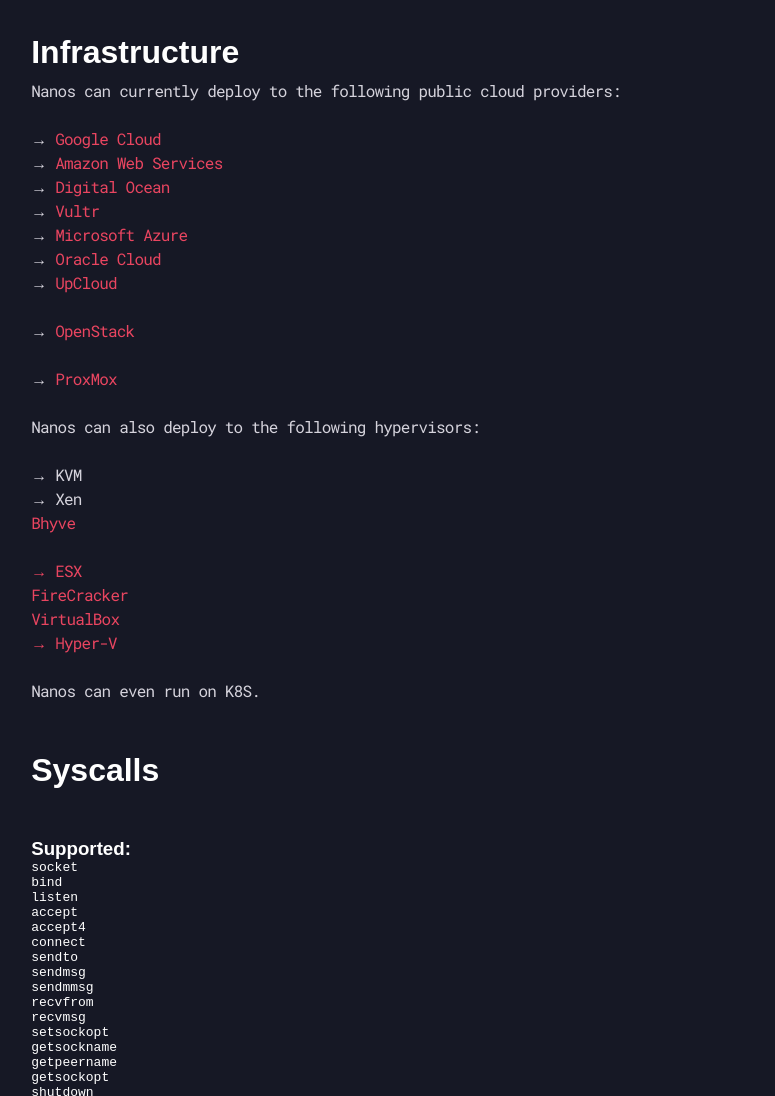
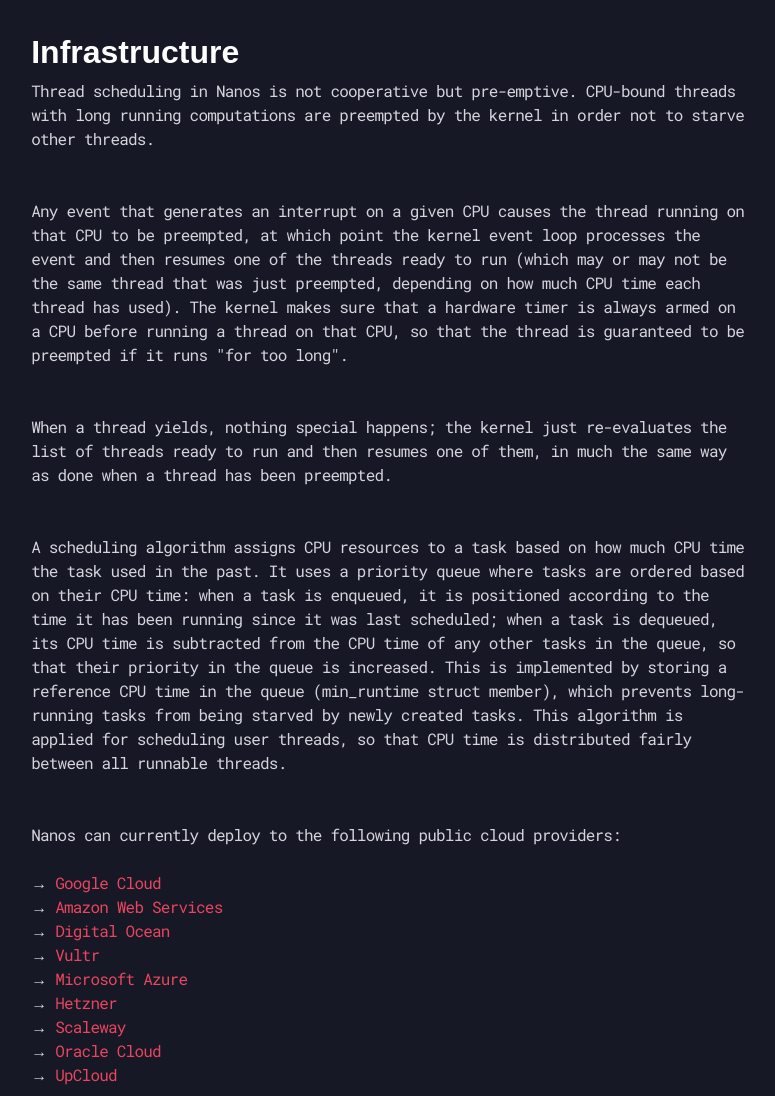
Before and after one commit to nanovms/nanos-org, a plain HTML site: page thebook.html in a window 1280 px wide. Shown: the part 4940-6036 px from the top of the page, without its empty margins (404-1179 px from the left). Drawn offline with nearby package versions, Linux system fonts and the light colour scheme; a web font is replaced by a local one.

Commit message:
updating copyright && adding scheduling info

```diff
--- a/thebook.html
+++ b/thebook.html
@@ -333,12 +333,51 @@
             Infrastructure
         </h2>
         <p class="description right__description">
+Thread scheduling in Nanos is not cooperative but pre-emptive. CPU-bound threads with
+long running computations are preempted by the kernel in order not to
+starve other threads.
+</p>
+
+        <p class="description right__description">
+Any event that generates an interrupt on a given CPU causes the thread
+running on that CPU to be preempted, at which point the kernel event
+loop processes the event and then resumes one of the threads ready to
+run (which may or may not be the same thread that was just preempted,
+depending on how much CPU time each thread has used). The kernel makes
+sure that a hardware timer is always armed on a CPU before running a
+thread on that CPU, so that the thread is guaranteed to be preempted if
+it runs "for too long".
+</p>
+
+        <p class="description right__description">
+When a thread yields, nothing special happens; the kernel just
+re-evaluates the list of threads ready to run and then resumes one of
+them, in much the same way as done when a thread has been preempted.
+</p>
+
+        <p class="description right__description">
+A scheduling algorithm assigns CPU resources to a task based on how much CPU time the task used in the
+past. It uses a priority queue where tasks are ordered based on their
+CPU time: when a task is enqueued, it is positioned according to the
+time it has been running since it was last scheduled; when a task is
+dequeued, its CPU time is subtracted from the CPU time of any other
+tasks in the queue, so that their priority in the queue is increased.
+This is implemented by storing a reference CPU time in the queue
+(min_runtime struct member), which prevents long-running tasks from
+being starved by newly created tasks.
+This algorithm is applied for scheduling user threads, so that CPU time
+is distributed fairly between all runnable threads.
+</p>
+
+        <p class="description right__description">
             Nanos can currently deploy to the following public cloud providers:<br><br>
             → <a href="https://nanovms.gitbook.io/ops/google_cloud">Google Cloud</a><br>
             → <a href="https://nanovms.gitbook.io/ops/aws">Amazon Web Services</a><br>
             → <a href="https://nanovms.gitbook.io/ops/digital_ocean">Digital Ocean</a><br>
             → <a href="https://nanovms.gitbook.io/ops/vultr">Vultr</a><br>
             → <a href="https://nanovms.gitbook.io/ops/azure">Microsoft Azure</a><br>
+            → <a href="https://nanovms.gitbook.io/ops/hetzner">Hetzner</a><br>
+            → <a href="https://nanovms.gitbook.io/ops/azure">Scaleway</a><br>
             → <a href="https://nanovms.gitbook.io/ops/oci">Oracle Cloud</a><br>
             → <a href="https://nanovms.gitbook.io/ops/upcloud">UpCloud</a><br><br>
             → <a href="https://nanovms.gitbook.io/ops/openstack">OpenStack</a><br><br>
@@ -1106,7 +1145,7 @@
 
 <footer class="block footer__pc">
     <div class="footer__box">
-        <span>Copyright © 2025 NanoVMs Inc. All rights reserved.</span>
+        <span>Copyright © 2026 NanoVMs Inc. All rights reserved.</span>
         <a class="footer__link footer__link_reset-mg" href="https://nanovms.com/">
             <span>NanoVMs</span>
         </a>
@@ -1130,16 +1169,13 @@
             <a class="footer__link" href="https://groups.google.com/a/nanovms.com/g/nanos-users">
                 <span>Mailing List</span>
             </a>
-            <a class="footer__link footer__link_reset-mg" href="#">
-                <span>IRC</span>
-            </a>
         </div>
     </div>
 </footer>
 
 <footer class="block footer__mobile">
     <div class="footer__box">
-        <span>Copyright © 2025 NanoVMs Inc. All rights reserved.</span>
+        <span>Copyright © 2026 NanoVMs Inc. All rights reserved.</span>
         <div class="footer__box-wrap">
             <a class="footer__link" href="/privacy">
                 <span>Privacy Policy</span>
@@ -1165,9 +1201,6 @@
             <a class="footer__link" href="https://groups.google.com/a/nanovms.com/g/nanos-users">
                 <span>Mailing List</span>
             </a>
-            <a class="footer__link" href="#">
-                <span>IRC</span>
-            </a>
         </div>
     </div>
 </footer>
```
Also changed, not shown: community.html (+2 -8 lines), faq.html (+2 -8 lines), getting_started.html (+2 -8 lines), index.html (+4 -10 lines), privacy.html (+2 -8 lines), terms.html (+2 -8 lines).
